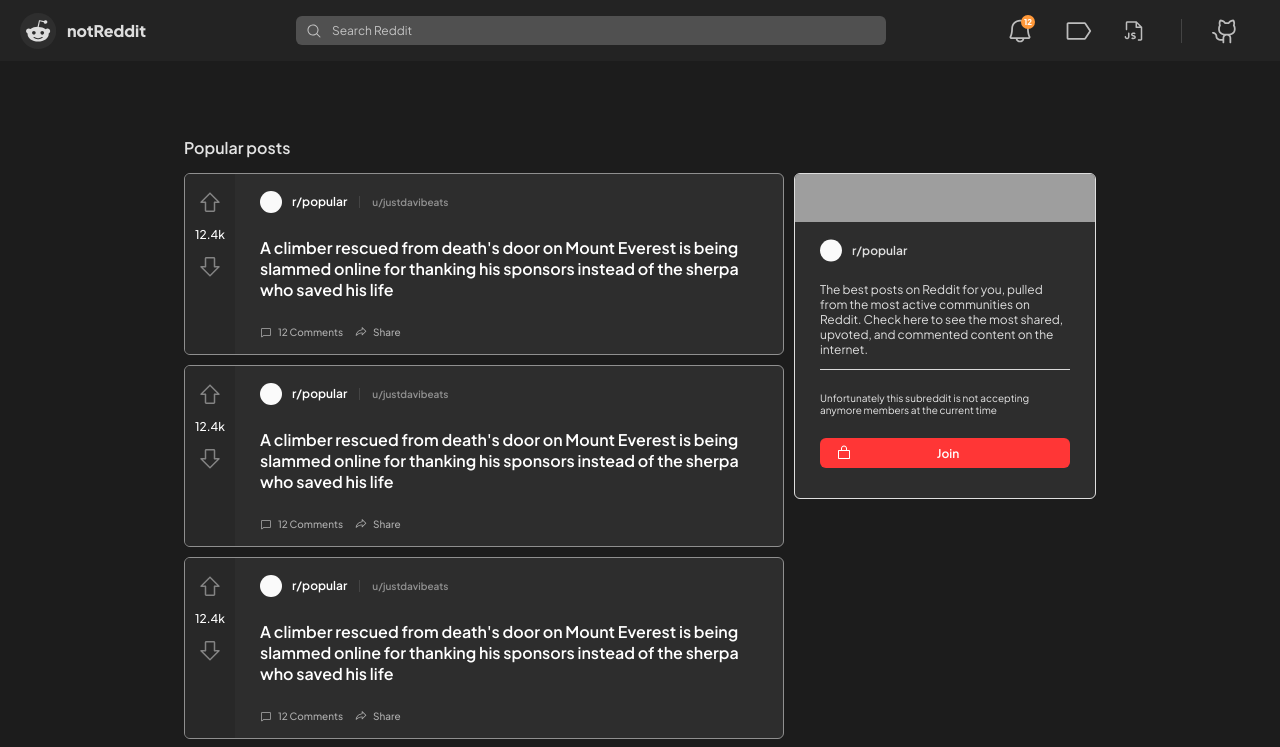
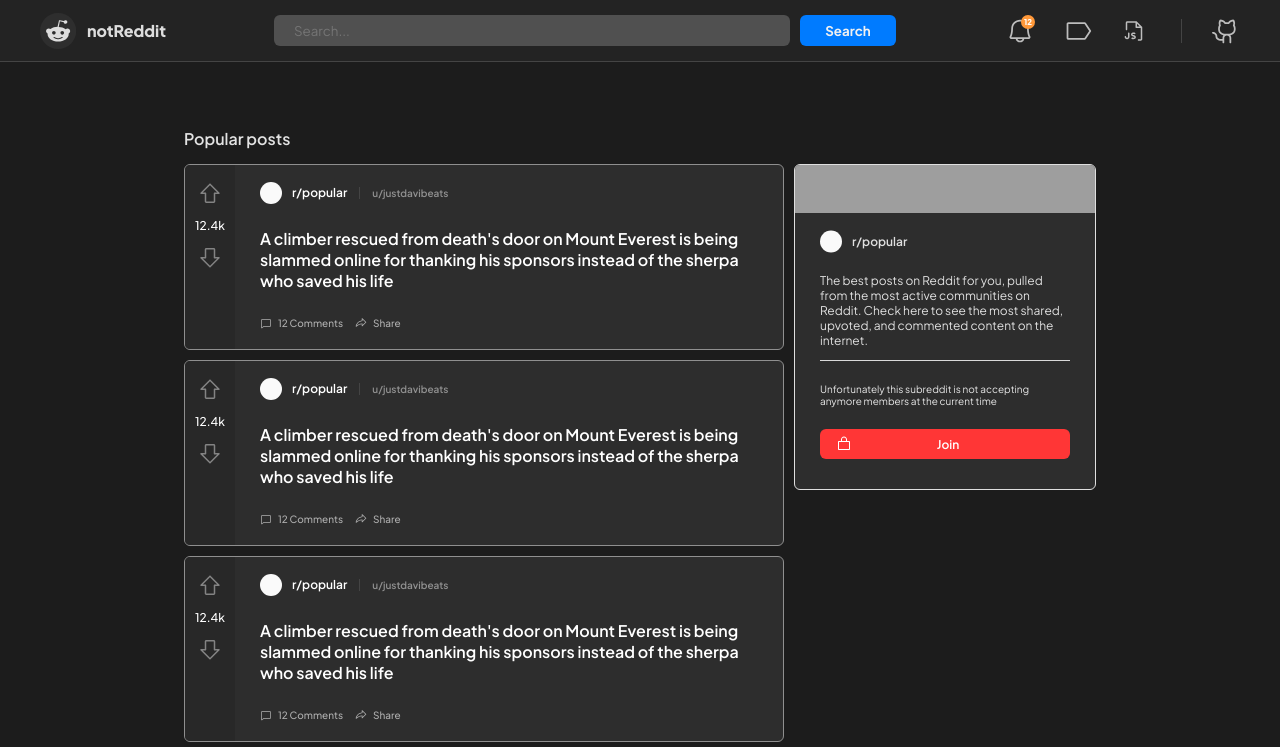
Before and after one commit to davidwrossiter/notreddit, a React (Create React App) app: page / in a window 1280 px wide. Shown: the top 747 px of the page. Built offline with nearby package versions, Linux system fonts and the light colour scheme; grey boxes are pictures that could not be loaded.

Commit message:
home page working without API

```diff
--- a/src/app/store.js
+++ b/src/app/store.js
@@ -1,7 +1,6 @@
 import { configureStore } from '@reduxjs/toolkit';
-import webPostReducer from '../features/webPost/webPostSlice';
 export const store = configureStore({
   reducer: {
-    webPost: webPostReducer
+
   },
 });
--- a/src/components/App/App.css
+++ b/src/components/App/App.css
@@ -2,4 +2,6 @@
   background-color: #444444;
   width: 100%;
   height: 1px;
+  position: fixed;
+  margin-top: -1px;
 }
--- a/src/components/Header/Header.css
+++ b/src/components/Header/Header.css
@@ -16,7 +16,21 @@
     /* margin-right: 20px; */
     justify-content: space-between;
     align-items: center;
+    /* display: none; */
 
+}
+
+.header-container {
+    display: flex;
+    flex-direction: column;
+}
+
+.header-line {
+    width: 100%;
+    height: 1px;
+    margin-top: 61px;
+    /* background-color: #444444; */
+    /* position: absolute; */
 }
 
 /* Basic Header Alignment */
@@ -32,7 +46,7 @@
 /* Logo */
 
 .header-logo {
-    margin-left: 20px;
+    margin-left: 40px;
 }
 
 .header-logo:hover {
@@ -50,13 +64,15 @@
 /* Search Bar */
 
 .header-search-bar {
-    width: 473px;
     background-color: #505050;
     height: 29px;
     border-radius: 6px;
     width: 100%;
-    margin-right: 90px;
-    margin-left: 150px;
+    margin-right: 10px;
+    margin-left: 108px;
+    border: none;
+    color: #C3C3C3;
+    padding-left: 20px;
 
 }
 
@@ -64,14 +80,36 @@
     cursor:text
 }
 
-.header-search-bar p {
-    font-size: 12px;
-    color: #C3C3C3;
+.header-search-bar img {
     margin-left: 10px;
 }
 
-.header-search-bar img {
-    margin-left: 10px;
+.search-bar-container {
+    display: flex;
+    width: 100%;
+}
+
+.search-bar-container button {
+    display: flex;
+    justify-content: center;
+    align-items: center;
+    background-color: #007BFF;
+    border-radius: 6px;
+    border: none;
+    color: #f1f1f1;
+    width: 150px;
+    font-weight: bold;
+    margin-right: 80px;
+}
+
+.search-bar-container button:hover {
+    cursor: pointer;
+    background-color: #0056b3;
+}
+
+.search-bar-container button:active {
+    cursor: pointer;
+    background-color: #003d80;
 }
 
 /* Nav Section */
--- a/src/components/Header/Header.js
+++ b/src/components/Header/Header.js
@@ -6,18 +6,44 @@
 import tagIcon from '../../icons/TagSimple.svg';
 import jsIcon from '../../icons/FileJs.svg';
 import gitHubIcon from '../../icons/GithubLogo.svg';
+import { useState } from "react";
 
 const Header = () => {
+    const [searchTerm, setSearchTerm] = useState('');
+
+    const handleChange = (event) => {
+      setSearchTerm(event.target.value);
+
+    };
+
+    const handleSubmit = (event) => {
+      event.preventDefault();
+      // Perform search or any other action with the search term
+      console.log('Search term:', searchTerm);
+      // Clear the search input
+    //   setSearchTerm('');
+    };
+
     return (
+        <div className="header-container">
             <div className="header-parent-container">
                 <div className="header-logo">
                     <img src={redditLogo} alt="reddit-logo"/>
                     <p>notReddit</p>
                 </div>
-            <div className="header-search-bar">
-                <img src={searchIcon} alt="search-icon" />
-                <p id="search-reddit">Search Reddit</p>
-            </div>
+
+
+                {/* <input className="header-search-bar" value="Search"></input> */}
+                <form onSubmit={handleSubmit} className="search-bar-container">
+                    <input
+                        type="text"
+                        placeholder="Search..."
+                        value={searchTerm}
+                        onChange={handleChange}
+                        className="header-search-bar"
+                    />
+                    <button type="submit">Search</button>
+                </form>
                 <div className="header-nav-section">
                     <div className="header-nav-notification-container">
                         <div id='header-nav-notification-number'>
@@ -31,6 +57,8 @@
                     <img src={gitHubIcon} alt="david-github" />
                 </div>
             </div>
+            <div className="header-line"></div>
+        </div>
     )
 }
 
--- a/src/components/Homepage/Homepage.css
+++ b/src/components/Homepage/Homepage.css
@@ -10,7 +10,7 @@
 .home-page-container {
     display: flex;
     justify-content: center;
-    margin-top: 120px;
+    margin-top: 50px;
 
 }
 
--- a/src/components/Post/Post.css
+++ b/src/components/Post/Post.css
@@ -3,7 +3,7 @@
 
 .post {
     display: flex;
-    height: 180px;
+    /* height: 180px; */
     border: solid #8F8F8F 1px;
     border-radius: 6px;
     overflow: hidden;
@@ -13,19 +13,25 @@
 
 /* Upvotes Section */
 
+.post-upvotes-container {
+    background-color: #282828;
+}
+
 .post-upvotes {
     display: flex;
     flex-direction: column;
     justify-content: center;
     align-items: center;
-    background-color: #282828;
-    height: 180px;
+    margin-top: 110px;
+    /* height: 180px; */
+    /* height: 100%; */
     width: 50px;
+    /* position: fixed; */
     /* border-radius: 6px 0px 0px 6px; */
 }
 
 .upvote-arrow {
-    margin-top: -60px;
+    margin-top: -200%;
 }
 
 .downvote-arrow {
--- a/src/components/SubredditAbout/SubredditAbout.js
+++ b/src/components/SubredditAbout/SubredditAbout.js
@@ -5,6 +5,7 @@
 import lockIcon from '../../icons/LockSimple.svg';
 
 const SubredditAbout = () => {
+
     return (
         <div className="subreddit-about-container">
 
--- a/src/features/webPost/webPostSlice.js
+++ /dev/null
@@ -1,19 +0,0 @@
-import { createSlice } from "@reduxjs/toolkit";
-
-const initialState = {
-    cardInfo: [],
-}
-
-export const webPostSlice = createSlice({
-    name: 'webPost',
-    initialState,
-    reducers: {
-        addPost: (state, action) => {
-            state.cardInfo = [...state.cardInfo, action.payload]
-        }
-    }
-})
-
-export const { addPost } = webPostSlice.actions
-export const selectCardInfo = (state) => state.webPost.cardInfo
-export default webPostSlice.reducer
```
Also changed, not shown: src/features/webPost/webPost.js (deleted, +0 -16 lines), src/components/PostPopUp/PostPopUp.css (added), src/components/PostPopUp/PostPopUp.js (added). Lines whose indentation alone changed are shown as unchanged.
